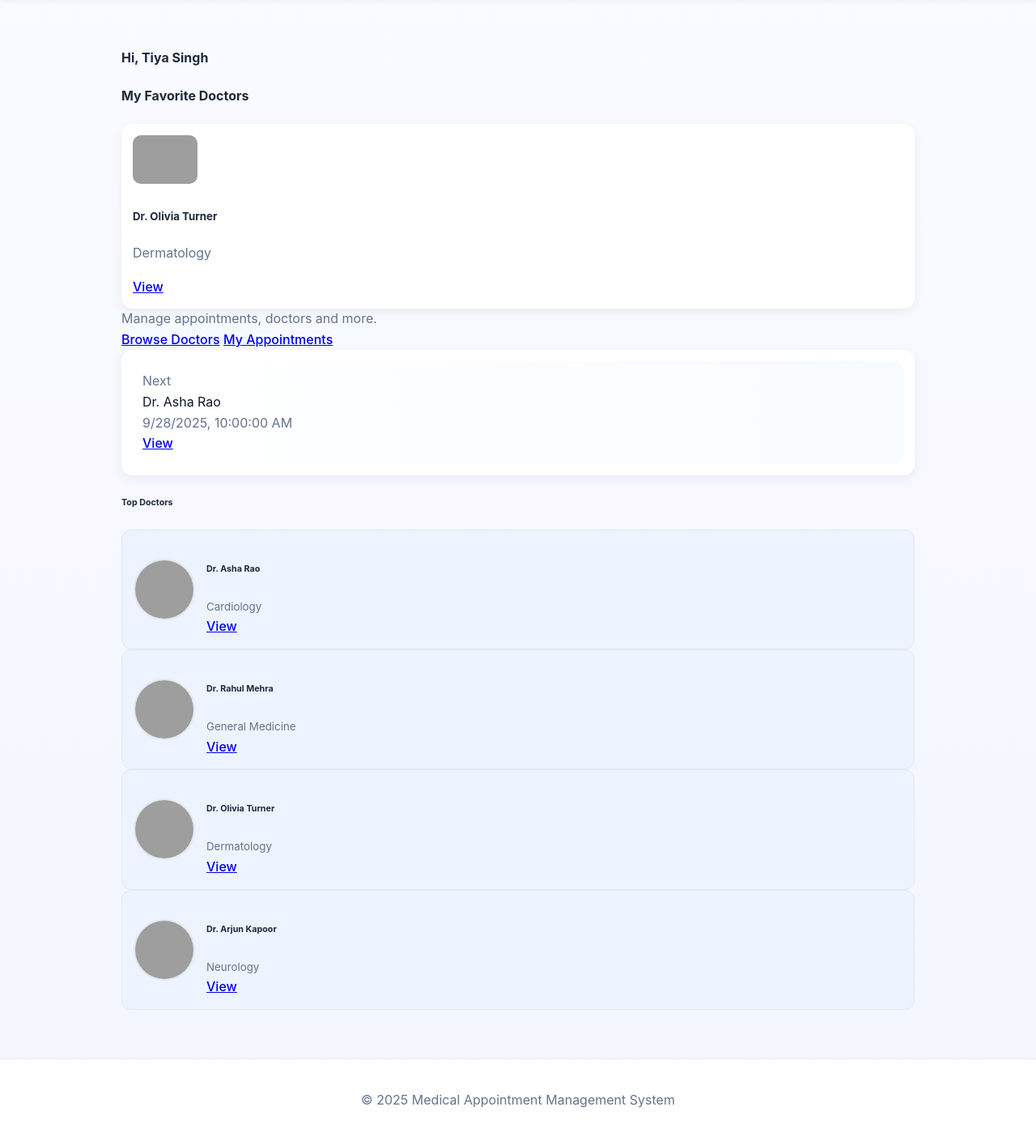
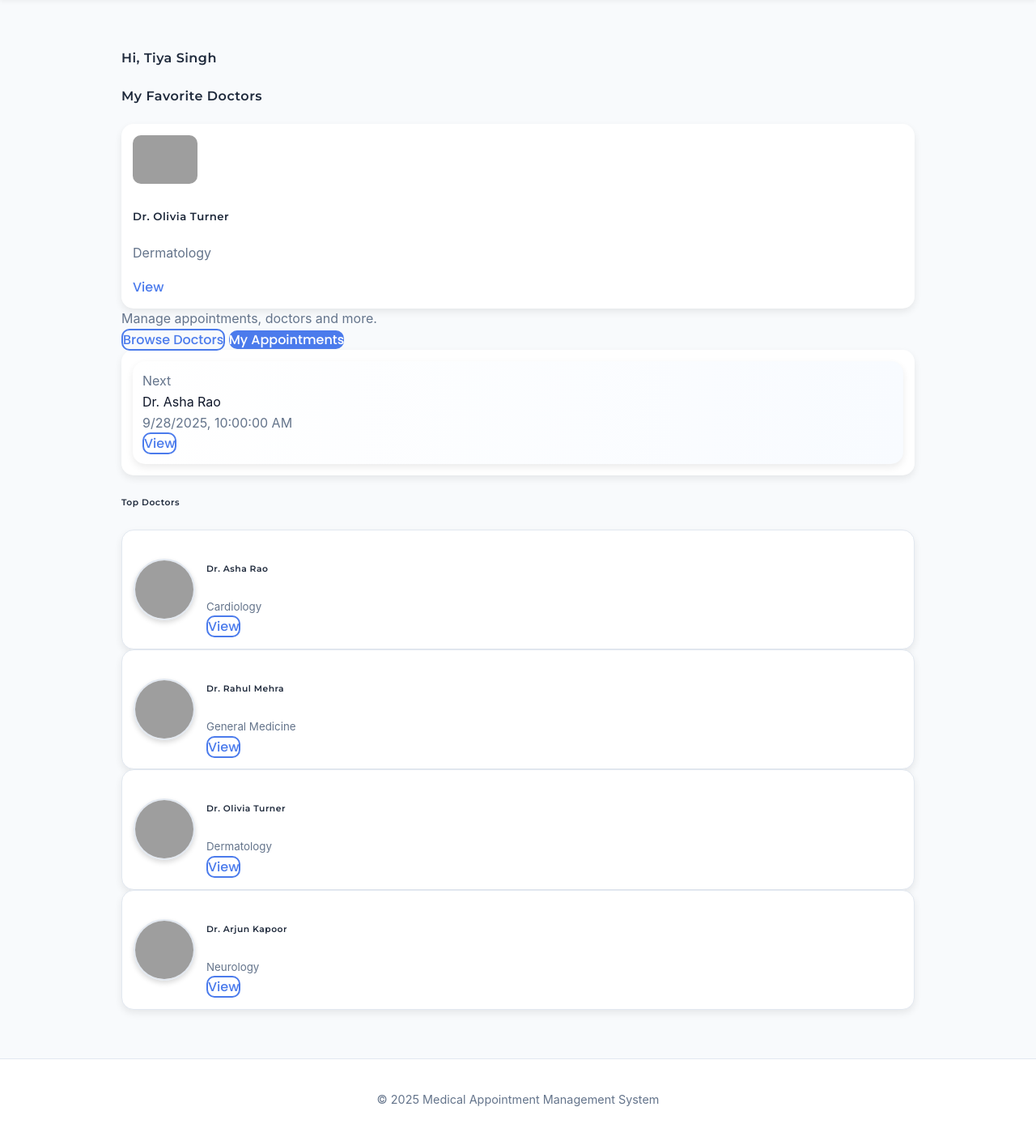
Before and after one commit to TeaSal/online_medical_system, a Flask app: page /dashboard in a window 1280 px wide. Shown: the part 97-1506 px from the top of the page at 81% size. After the commit the page ends 1463 px from the top, so only its background shows below. Run offline with Flask 3, Linux system fonts and the light colour scheme; the visitor is signed in with stand-in values (Sample User, id 1); data comes from the database, SQL or seed files in the repository; parts of the project's set-up code (start-up, migrations or seed data) failed here and were passed over; grey boxes are pictures that could not be loaded.

Commit message:
made front page lively

```diff
--- a/static/css/style.css
+++ b/static/css/style.css
@@ -1,3 +1,15 @@
+@import url('https://fonts.googleapis.com/css2?family=Poppins:wght@300;400;500;600&family=Montserrat:wght@400;600&display=swap');
+
+:root {
+  --font-main: 'Poppins', sans-serif;
+  --font-heading: 'Montserrat', sans-serif;
+  --primary-color: #4b7bec;
+  --accent-color: #6c63ff;
+  --text-color: #333;
+  --muted-color: #777;
+  --bg-light: #f9faff;
+}
+
 :root{
   --bg: #F3F6FF;
   --card: #fff;
@@ -5,12 +17,31 @@
   --brand: #2b6ef6;
   --shadow: 0 12px 30px rgba(16,24,40,0.06);
 }
-body{
-  font-family: Inter, system-ui, -apple-system, "Segoe UI", Roboto, Arial;
-  background: linear-gradient(180deg,#F9FBFF 0%, #F3F6FF 100%);
-  color:#0f1724;
-  margin:0;
+body {
+  font-family: var(--font-main);
+  background-color: var(--bg-light);
+  color: var(--text-color);
+  margin: 0;
+  padding: 0;
+  line-height: 1.6;
 }
+
+h1, h2, h3, h4, h5, h6 {
+  font-family: var(--font-heading);
+  color: var(--primary-color);
+  letter-spacing: 0.5px;
+}
+
+a {
+  text-decoration: none;
+  color: var(--primary-color);
+}
+
+a:hover {
+  color: var(--accent-color);
+  text-decoration: underline;
+}
+
 .brand-bubble{
   background: linear-gradient(180deg,var(--brand), #1f57d4);
   color:white;width:46px;height:46px;border-radius:10px;display:flex;align-items:center;justify-content:center;font-weight:700;
@@ -64,13 +95,34 @@ body {
 }
 
 .btn {
+  font-family: var(--font-main);
+  font-weight: 500;
   border-radius: 10px;
-  font-weight: 500;
   transition: all 0.2s ease-in-out;
 }
+
 .btn:hover {
-  transform: translateY(-1px);
-  box-shadow: 0 4px 8px rgba(15, 23, 42, 0.1);
+  transform: scale(1.03);
+}
+
+.btn-primary {
+  background-color: var(--primary-color);
+  border: none;
+  color: white;
+}
+
+.btn-primary:hover {
+  background-color: var(--accent-color);
+}
+
+.btn-outline-primary {
+  border: 2px solid var(--primary-color);
+  color: var(--primary-color);
+}
+
+.btn-outline-primary:hover {
+  background-color: var(--primary-color);
+  color: white;
 }
 
 h4, h5, h6 {
@@ -154,3 +206,135 @@ h4, h5, h6 {
   background: #2563eb;
   color: #fff;
 }
+
+.card, .doctor-card, .appt-card {
+  border-radius: 15px;
+  box-shadow: 0 4px 10px rgba(0,0,0,0.08);
+  background-color: white;
+  transition: transform 0.2s ease-in-out, box-shadow 0.2s;
+}
+
+.card:hover, .doctor-card:hover, .appt-card:hover {
+  transform: translateY(-3px);
+  box-shadow: 0 8px 20px rgba(0,0,0,0.12);
+}
+
+.doctor-card img {
+  border-radius: 50%;
+  box-shadow: 0 3px 6px rgba(0,0,0,0.15);
+}
+.date-pill {
+  background-color: white;
+  color: var(--text-color);
+  border-radius: 12px;
+  text-align: center;
+  padding: 10px 12px;
+  width: 65px;
+  cursor: pointer;
+  transition: all 0.2s ease-in-out;
+  box-shadow: 0 2px 5px rgba(0,0,0,0.05);
+}
+
+.date-pill:hover {
+  background-color: var(--primary-color);
+  color: white;
+}
+.app-toast {
+  position: fixed;
+  bottom: 25px;
+  right: 25px;
+  background: var(--primary-color);
+  color: white;
+  padding: 12px 20px;
+  border-radius: 8px;
+  font-weight: 500;
+  box-shadow: 0 4px 10px rgba(0,0,0,0.2);
+  display: none;
+  z-index: 1000;
+  animation: fadeIn 0.3s ease-out;
+}
+
+@keyframes fadeIn {
+  from { opacity: 0; transform: translateY(10px); }
+  to { opacity: 1; transform: translateY(0); }
+}
+.bill-card {
+  border: 1px solid #eee;
+  border-radius: 12px;
+  padding: 15px;
+  margin-bottom: 12px;
+  background-color: white;
+  font-family: var(--font-main);
+  box-shadow: 0 2px 8px rgba(0,0,0,0.05);
+}
+
+.bill-card h5 {
+  color: var(--primary-color);
+  font-family: var(--font-heading);
+}
+/* ===========================
+   HOME PAGE STYLING
+=========================== */
+
+.home-hero {
+  display: flex;
+  flex-direction: column;
+  justify-content: center;
+  align-items: center;
+  min-height: 90vh;
+  text-align: center;
+  background: linear-gradient(120deg, #e8f0ff 0%, #f9faff 50%, #ffffff 100%);
+  font-family: 'Poppins', sans-serif;
+  padding: 40px 20px;
+}
+
+.home-hero h1 {
+  font-family: 'Montserrat', sans-serif;
+  font-size: 2.8rem;
+  color: #4b7bec;
+  margin-bottom: 10px;
+  letter-spacing: 0.5px;
+}
+
+.home-hero h2 {
+  font-size: 1.4rem;
+  font-weight: 400;
+  color: #666;
+  margin-bottom: 25px;
+}
+
+.home-hero .btn-group {
+  display: flex;
+  gap: 15px;
+  flex-wrap: wrap;
+  justify-content: center;
+}
+
+.home-hero .btn {
+  font-family: 'Poppins', sans-serif;
+  padding: 12px 28px;
+  font-size: 1rem;
+  border-radius: 30px;
+  box-shadow: 0 5px 12px rgba(75, 123, 236, 0.25);
+  transition: all 0.25s ease-in-out;
+}
+
+.home-hero .btn:hover {
+  transform: translateY(-3px);
+  box-shadow: 0 8px 18px rgba(75, 123, 236, 0.35);
+}
+
+.home-hero img {
+  max-width: 350px;
+  margin-top: 40px;
+  border-radius: 12px;
+  box-shadow: 0 8px 25px rgba(0, 0, 0, 0.08);
+}
+
+footer {
+  text-align: center;
+  padding: 20px;
+  color: #777;
+  font-size: 0.9rem;
+  margin-top: 50px;
+}
```
